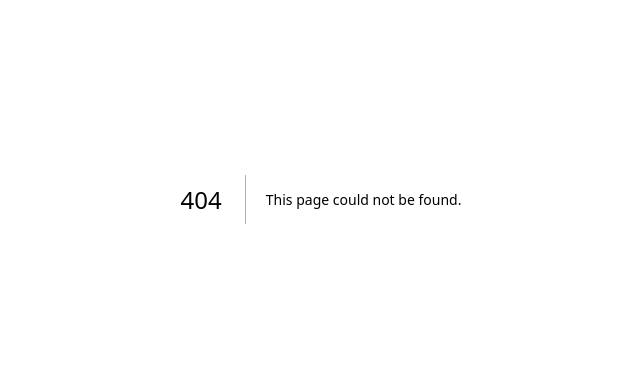
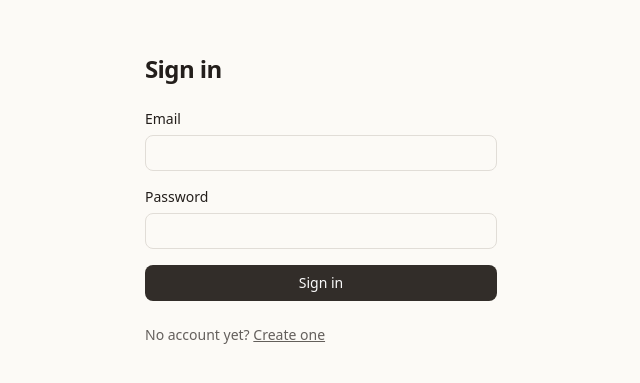
Before and after one commit to mikeandrusyak/lensbook_saas, a Next.js app: page /login in a window 1280 px wide. Before the commit this address had no page. Shown: the part 201-584 px from the top of the page, without its empty margins (319-959 px from the left). Built offline with nearby package versions, Linux system fonts and the light colour scheme.

Commit message:
feat: add login page with Supabase authentication and input validation

```diff
--- /dev/null
+++ b/app/login/page.tsx
@@ -0,0 +1,61 @@
+"use client";
+
+import Link from "next/link";
+import { useActionState } from "react";
+import { Button } from "@/components/ui/button";
+import { Input } from "@/components/ui/input";
+import { login, type LoginState } from "./actions";
+
+export default function LoginPage() {
+  const [state, formAction, pending] = useActionState<LoginState, FormData>(
+    login,
+    null,
+  );
+
+  return (
+    <main className="mx-auto flex min-h-screen max-w-sm flex-col justify-center gap-6 px-4">
+      <h1 className="text-2xl font-semibold tracking-tight">Sign in</h1>
+      <form action={formAction} className="flex flex-col gap-4">
+        <div className="flex flex-col gap-1.5">
+          <label htmlFor="email" className="text-sm font-medium">
+            Email
+          </label>
+          <Input
+            id="email"
+            name="email"
+            type="email"
+            autoComplete="email"
+            maxLength={254}
+            required
+          />
+        </div>
+        <div className="flex flex-col gap-1.5">
+          <label htmlFor="password" className="text-sm font-medium">
+            Password
+          </label>
+          <Input
+            id="password"
+            name="password"
+            type="password"
+            autoComplete="current-password"
+            required
+          />
+        </div>
+        {state?.error && (
+          <p role="alert" className="text-sm text-destructive">
+            {state.error}
+          </p>
+        )}
+        <Button type="submit" disabled={pending}>
+          {pending ? "Signing in…" : "Sign in"}
+        </Button>
+      </form>
+      <p className="text-sm text-foreground/70">
+        No account yet?{" "}
+        <Link href="/signup" className="font-medium underline">
+          Create one
+        </Link>
+      </p>
+    </main>
+  );
+}
```
